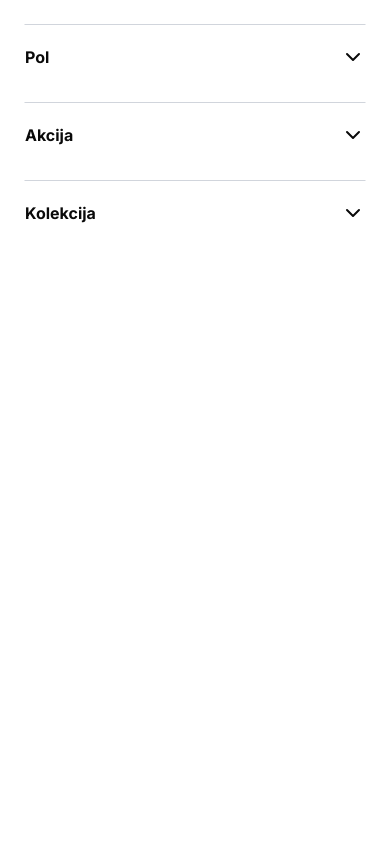
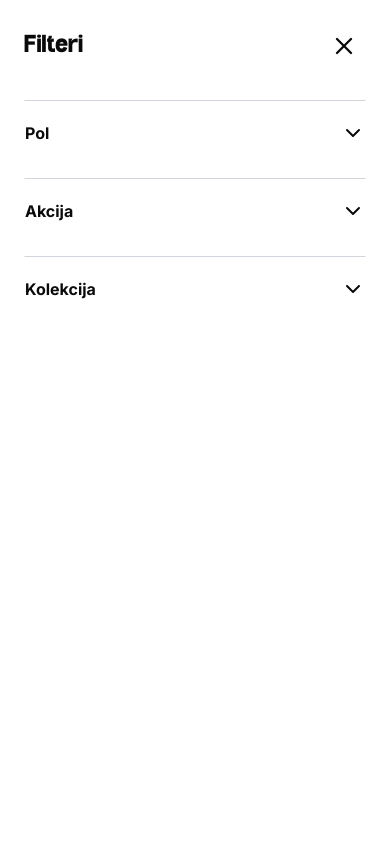
Before and after one commit to matkethekid/walvayn-ui, a Next.js app: page /trgovina in a window 390 px wide. Both pictures are taken after a click on the button "Filteri". Shown: the top 844 px of the page. Built offline with nearby package versions, Linux system fonts and the light colour scheme.

Commit message:
fixed FilterComponent issue with useSearchParams, fixed responsive

```diff
--- a/app/trgovina/page.tsx
+++ b/app/trgovina/page.tsx
@@ -4,6 +4,7 @@ import FilterComponent from '@/components/FilterComponent';
 import Image from 'next/image';
 import Link from 'next/link';
 import { Inter } from 'next/font/google';
+import { Suspense } from 'react';
 
 const gudlakBold = localFont({
   src: "../fonts/GudlakBold.woff2",
@@ -103,11 +104,13 @@ const page = () => {
       <div className='w-full min-h-screen flex-1 flex flex-col lg:flex-row'>
         <aside className="lg:w-[20%] lg:sticky lg:top-20 p-5 lg:h-[calc(100vh-5rem)] overflow-y-auto">
           <h1 className={`${gudlakBold.className} text-2xl text-black mb-10`}>Proizvodi (1570)</h1>
+          <Suspense fallback={<div>Učitavanje filtera...</div>}>
             <FilterComponent />
+          </Suspense>
         </aside>
-        <div className='e-full lg:w-[80%] h-full grid grid-cols-1 md:grid-cols-2 lg:grid-cols-3 gap-3'>
+        <div className='w-full p-3 lg:w-[80%] h-full grid grid-cols-1 md:grid-cols-2 lg:grid-cols-3 gap-3'>
           {itemsInCollection.map((item, index) => (
-              <div key={index} className="flex flex-col group cursor-pointer group relative">
+            <div key={index} className="flex flex-col group cursor-pointer group relative mb-3">
               <Link href={"/trgovina"}>
                 <div className="relative aspect-4/5 w-full bg-[#f6f6f6] overflow-hidden">
                   <div className="absolute inset-0 flex items-center justify-center z-20 opacity-0 group-hover:opacity-100 transition-opacity duration-500 pointer-events-none">
--- a/components/FilterComponent.tsx
+++ b/components/FilterComponent.tsx
@@ -3,7 +3,7 @@
 import { useState } from "react";
 import { Inter } from "next/font/google";
 import { Checkbox } from "./ui/checkbox";
-import { ChevronDown, SlidersHorizontal } from "lucide-react";
+import { ChevronDown, SlidersHorizontal, X } from "lucide-react";
 import { useRouter, useSearchParams } from "next/navigation";
 import { Button } from "./ui/button";
 
@@ -72,14 +72,20 @@ const FilterComponent = () => {
   return (
     <>
       <Button onClick={() => setIsHidden(prevState => !prevState)} className='flex mb-10 justify-center items-center lg:hidden p-4 text-base rounded-full bg-black' aria-label='Otvori filter meni'>Filteri <SlidersHorizontal /></Button>
-      <div className={`${isHidden ? "hidden" : "block"} lg:block fixed inset-0 z-50 bg-white p-6 lg:relative lg:p-0 lg:z-0`}>
+      <div className={`${isHidden ? "hidden" : "block"} lg:block h-screen fixed inset-0 z-50 bg-white p-6 lg:relative lg:p-0 lg:z-0`}>
+        <div className="flex justify-between items-center mb-8 lg:hidden">
+          <h2 className="text-xl font-bold">Filteri</h2>
+          <button onClick={() => setIsHidden(true)} className="p-2">
+            <X size={28} />
+          </button>
+        </div>
         {filters.map(filter => (
           <div key={filter.id} className={"flex flex-col border-gray-300 border border-l-transparent border-r-transparent border-b-transparent pt-5 pb-5"}>
             <p className={`${inter.className} flex justify-between mb-3 font-bold`}>
               {filter.title}
               <ChevronDown className="cursor-pointer" onClick={() => toggleSection(filter.id)}/>
             </p>
-            <ul className={openSection === filter.id ? "flex flex-col gap-2 transition-all duration-300" : "hidden transition-all duration-300"}>
+            <ul className={openSection === filter.id ? "flex flex-col h-full gap-2 transition-all duration-300" : "hidden transition-all duration-300"}>
               {filter.options.map(option => (
                 <li key={option.value} className={`${inter.className} flex items-center gap-2`}>
                   <Checkbox checked={isChecked(filter.id, option.value)} onCheckedChange={() => toggleFilter(filter.id, option.value)}/>
```
Lines whose indentation alone changed are shown as unchanged.
